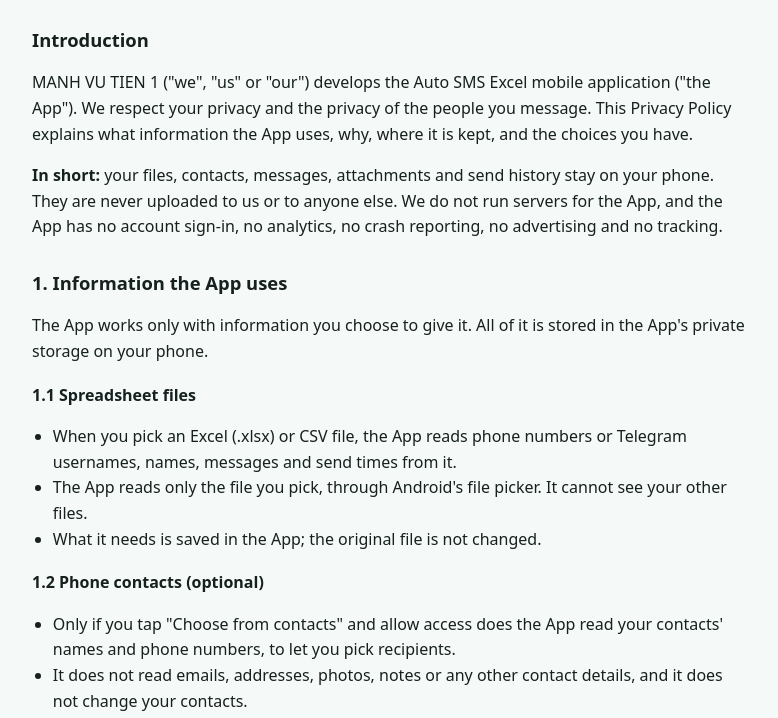
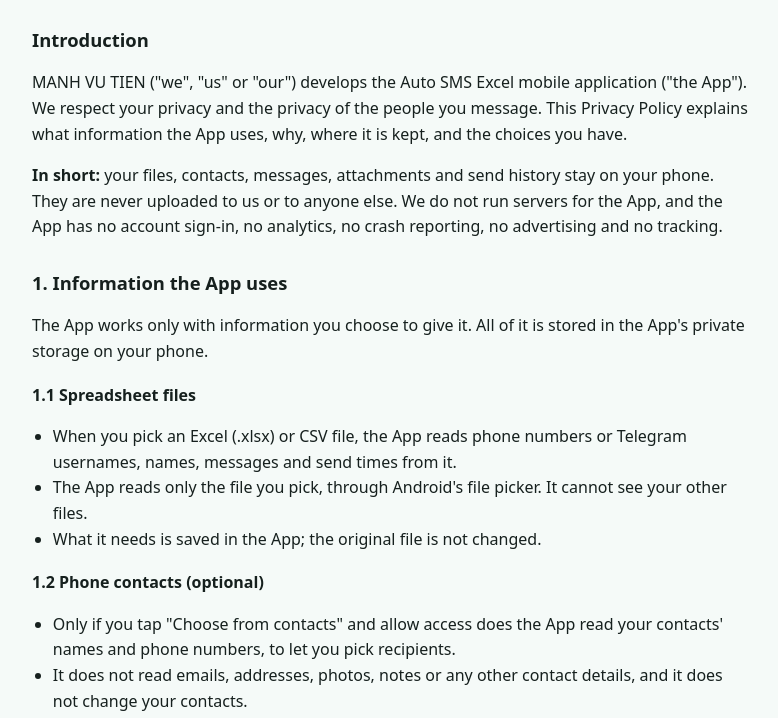
Before and after one commit to VTM1601/VTM1601.github.io, a plain HTML site: page auto-sms-excel/privacy.html in a window 1280 px wide. Shown: the part 82-800 px from the top of the page, without its empty margins (248-1026 px from the left). Drawn offline with Linux system fonts and the light colour scheme.

Commit message:
Fix typo in privacy policy introduction
delete 1 in name on description

```diff
--- a/auto-sms-excel/privacy.html
+++ b/auto-sms-excel/privacy.html
@@ -12,7 +12,7 @@
 <p class="meta">Auto SMS Excel · Last updated: 25 November 2026</p>
 
 <h2>Introduction</h2>
-<p>MANH VU TIEN 1 ("we", "us" or "our") develops the Auto SMS Excel mobile application ("the App"). We respect your privacy and the privacy of the people you message. This Privacy Policy explains what information the App uses, why, where it is kept, and the choices you have.</p>
+<p>MANH VU TIEN ("we", "us" or "our") develops the Auto SMS Excel mobile application ("the App"). We respect your privacy and the privacy of the people you message. This Privacy Policy explains what information the App uses, why, where it is kept, and the choices you have.</p>
 <p><strong>In short:</strong> your files, contacts, messages, attachments and send history stay on your phone. They are never uploaded to us or to anyone else. We do not run servers for the App, and the App has no account sign-in, no analytics, no crash reporting, no advertising and no tracking.</p>
 
 <h2>1. Information the App uses</h2>
```
